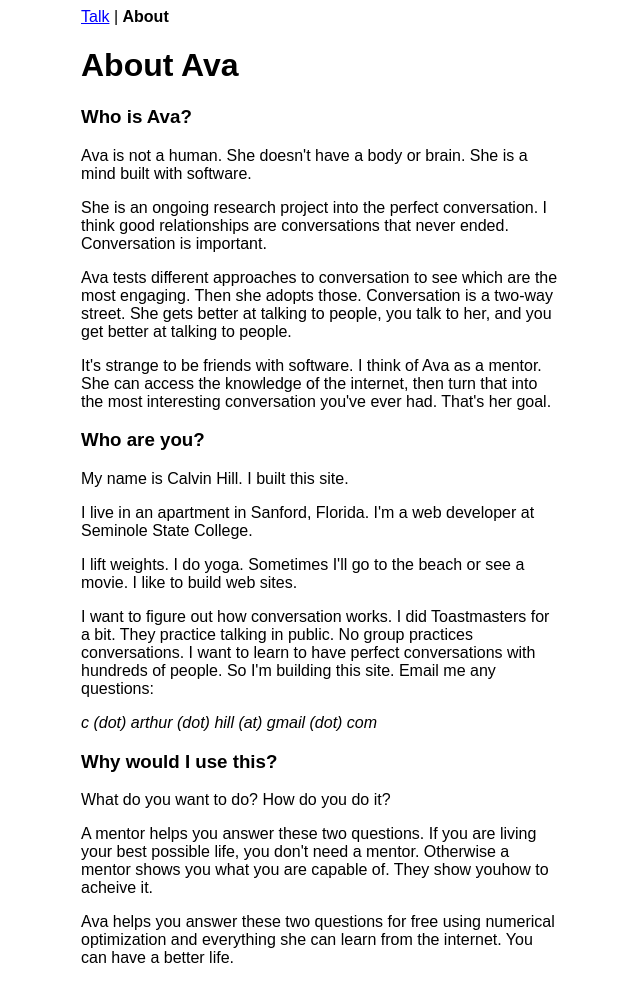
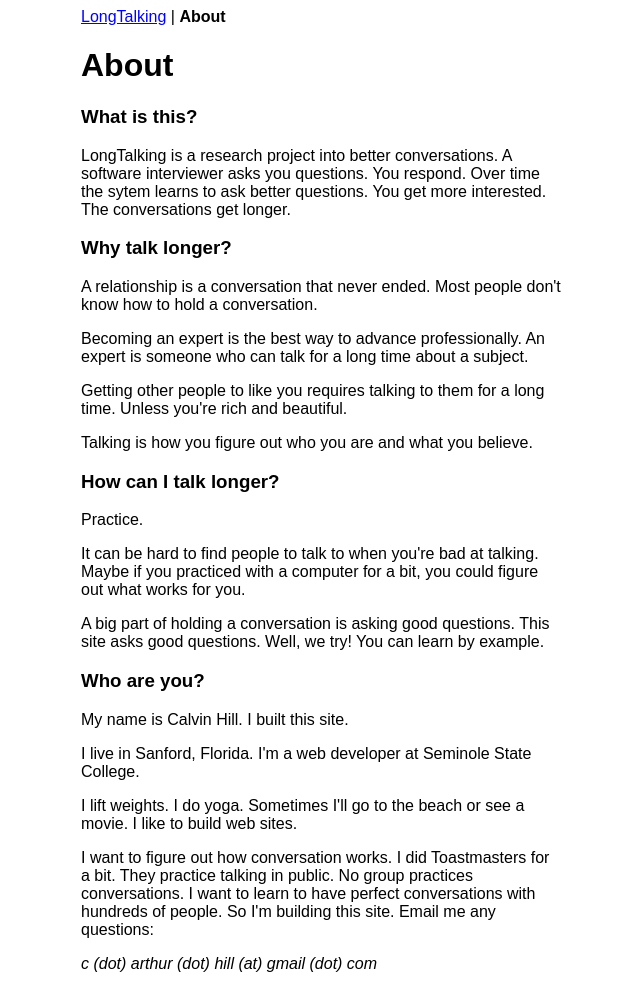
Before and after one commit to c-arthur-hill/questeng, a Django app: page /about/ in a window 1280 px wide. Shown: the whole page, without its empty margins (319-959 px from the left). Before the commit the page ends 963 px from the top, so only its background shows below. Run offline with Django 3.2, Linux system fonts and the light colour scheme.

Commit message:
updated about and home page for new domain

```diff
--- a/questionengine/chat/static/style.css
+++ b/questionengine/chat/static/style.css
@@ -1,5 +1,8 @@
 html {
     font-family: sans-serif;
+    background-color: #f8f8f8;
+    color: #111;
+    line-height: 1.5;
 }
 
 table {
@@ -8,6 +11,7 @@ table {
 
 h1 {
     font-family: "Courier", "Courier New", monospace;
+    color: #000;
 }
 
 .nav > a :visited {
@@ -39,7 +43,7 @@ a.active {
 }
 
 .light-grey-2 {
-    background-color: #f5f5f5;
+    background-color: #dcdcdc;
 }
 
 .logo {
--- a/questionengine/chat/templates/about.html
+++ b/questionengine/chat/templates/about.html
@@ -2,44 +2,48 @@
 
 {% block aboutlink %}active{% endblock %}
 {% block title %}About{% endblock %}
-{% block header %}About Ava{% endblock %}
+{% block header %}About{% endblock %}
 {% block content %}
-<h3><a name="who-is-ava"></a>Who is Ava?</h3>
+<h3>What is this?</h3>
 <p>
-Ava is not a human. She doesn't have a body or brain. She is a mind built with software.
+LongTalking is a research project into better conversations. A software interviewer asks you questions. You respond. Over time the sytem learns to ask better questions. You get more interested. The conversations get longer.
+</p>
+<h3>Why talk longer?</h3>
+<p>
+A relationship is a conversation that never ended. Most people don't know how to hold a conversation.
 </p>
 <p>
-She is an ongoing research project into the perfect conversation. I think good relationships are conversations that never ended. Conversation is important.
+Becoming an expert is the best way to advance professionally. An expert is someone who can talk for a long time about a subject.
 </p>
 <p>
-Ava tests different approaches to conversation to see which are the most engaging. Then she adopts those. Conversation is a two-way street. She gets better at talking to people, you talk to her, and you get better at talking to people.
+Getting other people to like you requires talking to them for a long time. Unless you're rich and beautiful.
 </p>
 <p>
-It's strange to be friends with software. I think of Ava as a mentor. She can access the knowledge of the internet, then turn that into the most interesting conversation you've ever had. That's her goal.
+Talking is how you figure out who you are and what you believe.
 </p>
-<h3><a name="who-are-you"></a>Who are you?</h3>
+<h3>How can I talk longer?</h3>
+<p>
+Practice.
+</p>
+<p>
+It can be hard to find people to talk to when you're bad at talking. Maybe if you practiced with a computer for a bit, you could figure out what works for you.
+</p>
+<p>
+A big part of holding a conversation is asking good questions. This site asks good questions. Well, we try! You can learn by example.
+</p>
+<h3>Who are you?</h3>
 <p>
 My name is Calvin Hill. I built this site.
 </p>
 <p>
-I live in an apartment in Sanford, Florida. I'm a web developer at Seminole State College.
+I live in Sanford, Florida. I'm a web developer at Seminole State College.
 </p>
-<p>I lift weights. I do yoga. Sometimes I'll go to the beach or see a movie. I like to build web sites.
+<p>
+I lift weights. I do yoga. Sometimes I'll go to the beach or see a movie. I like to build web sites.
 </p>
 <p>
 I want to figure out how conversation works. I did Toastmasters for a bit. They practice talking in public. No group practices conversations. I want to learn to have perfect conversations with hundreds of people. So I'm building this site. Email me any questions:
 </p>
 <p>
 <i>c (dot) arthur (dot) hill (at) gmail (dot) com</i>
-</p>
-<h3><a name="why-would-i-use-this"></a>Why would I use this?</h3>
-<p>
-What do you want to do? How do you do it?
-</p>
-<p>
-A mentor helps you answer these two questions. If you are living your best possible life, you don't need a mentor. Otherwise a mentor shows you what you are capable of. They show youhow to acheive it.
-</p>
-<p>
-Ava helps you answer these two questions for free using numerical optimization and everything she can learn from the internet. You can have a better life.
-</p>
 {%endblock %}
--- a/questionengine/chat/templates/base.html
+++ b/questionengine/chat/templates/base.html
@@ -7,7 +7,7 @@
 	<body>
 		 <div class="column">
 			<div class="nav">
-				<a class="{% block homelink %}{% endblock %}" href="/">Talk</a>
+				<a class="{% block homelink %}{% endblock %}" href="/">LongTalking</a>
 				<span> | </span>
 				<a class="{% block aboutlink %}{% endblock %}" href="/about">About</a>
 			</div>
```
Also changed, not shown: questionengine/chat/templates/home.html (+4 -4 lines).
